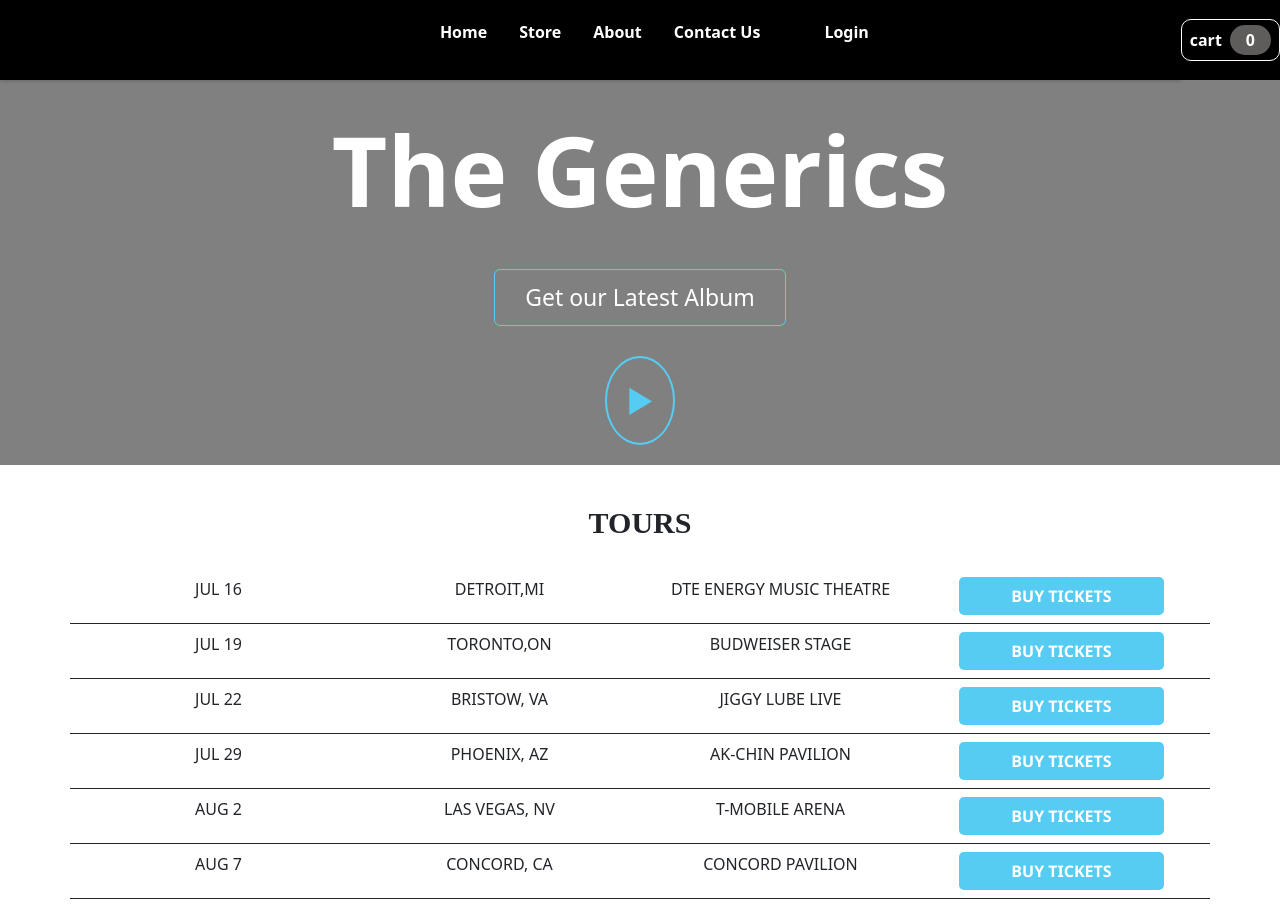
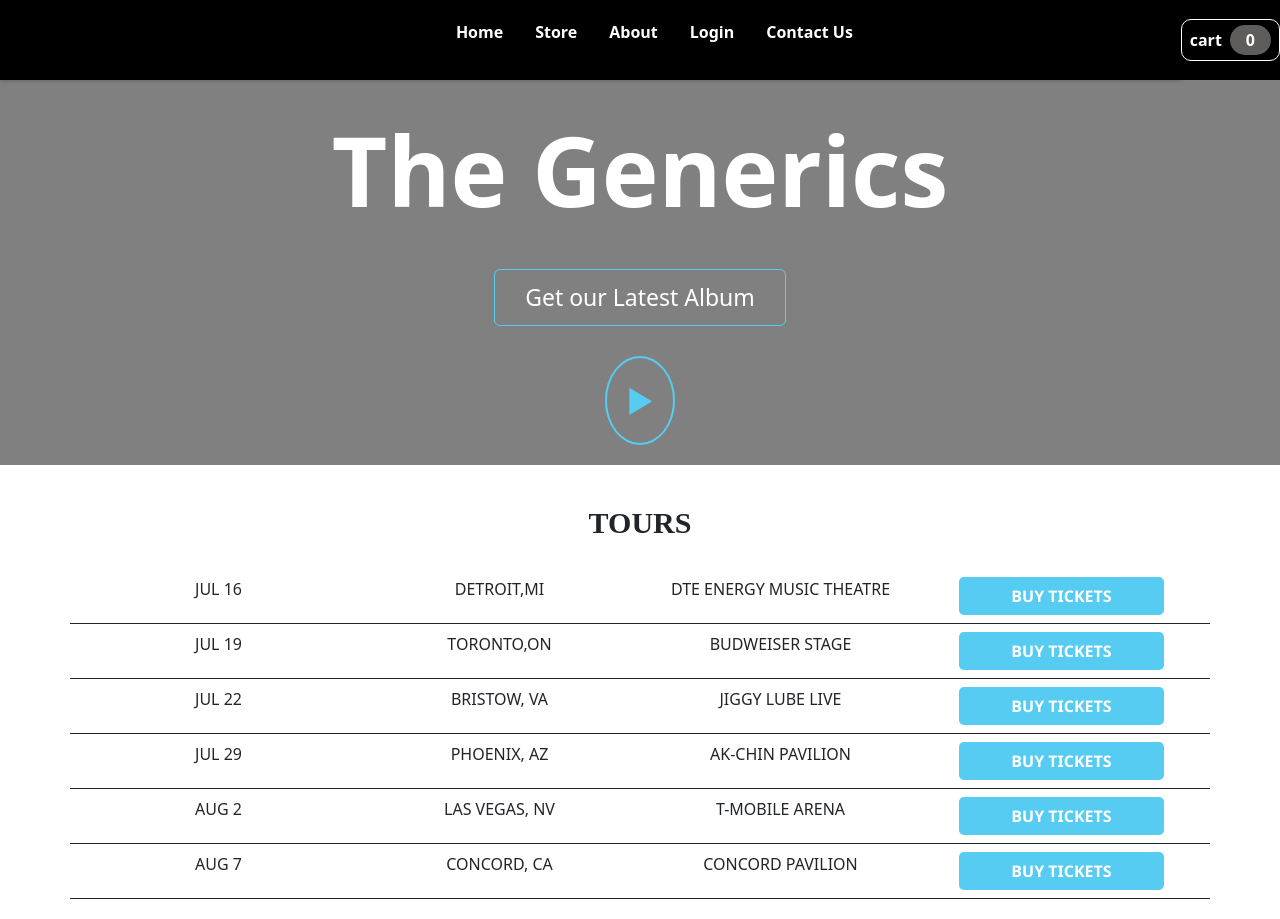
Before and after one commit to Koushik176/e-commerse-app, a React (Create React App) app: page / in a window 1280 px wide. Built offline with nearby package versions, Linux system fonts and the light colour scheme.

Commit message:
LoginPage Update

```diff
--- a/src/App.js
+++ b/src/App.js
@@ -20,17 +20,17 @@ function App() {
             <Route path="/" exact>
               <HomePage />
             </Route>
+            <Route path="/products">
+              <StorePage />
+            </Route>
             <Route path="/about">
               <AboutPage />
             </Route>
-            <Route path="/products">
-              <StorePage />
+            <Route path="/auth">
+              <AuthPage />
             </Route>
             <Route path="/contactus">
               <ContactUsPage />
-            </Route>
-            <Route path="/auth">
-              <AuthPage />
             </Route>
           </Switch>
         </Layout>
--- a/src/Components/Auth/AuthForm.js
+++ b/src/Components/Auth/AuthForm.js
@@ -57,7 +57,7 @@ const AuthForm = () => {
       }
     }).then(data => {
       authCtx.login(data.idToken);
-      history.replace('/');
+      history.replace('/products');
     }).catch(err => {
       alert(err.message);
     });
--- a/src/Components/Layout/MainNavigation.js
+++ b/src/Components/Layout/MainNavigation.js
@@ -17,7 +17,7 @@ const MainNavigation = () => {
     <React.Fragment>
       <header className={classes.header}>
         <nav className={`${classes.nav} ${classes.header}`}>
-          <ul className={classes.ulall}>
+          <ul>
             <li>
               <Link to="/">Home</Link>
             </li>
@@ -28,12 +28,10 @@ const MainNavigation = () => {
               <Link to="/about">About</Link>
             </li>
             <li>
+              <Link to="/auth">Login</Link>
+            </li>
+            <li>
               <Link to="/contactus">Contact Us</Link>
-            </li>
-          </ul>
-          <ul className={classes.ullogin}>
-            <li>
-              <Link to="/auth">Login</Link>
             </li>
           </ul>
         </nav>
--- a/src/Components/Layout/MainNavigation.module.css
+++ b/src/Components/Layout/MainNavigation.module.css
@@ -13,16 +13,12 @@
     align-items: center;
 }
 
-header .ulall {
+.header ul {
   list-style: none;
   margin-left: 8rem;
   padding: 0;
   display: flex;
-  align-items: center;
-}
-
-header .ullogin {
-  list-style: none;
+  align-items: baseline;
 }
 
 .header li {
```
